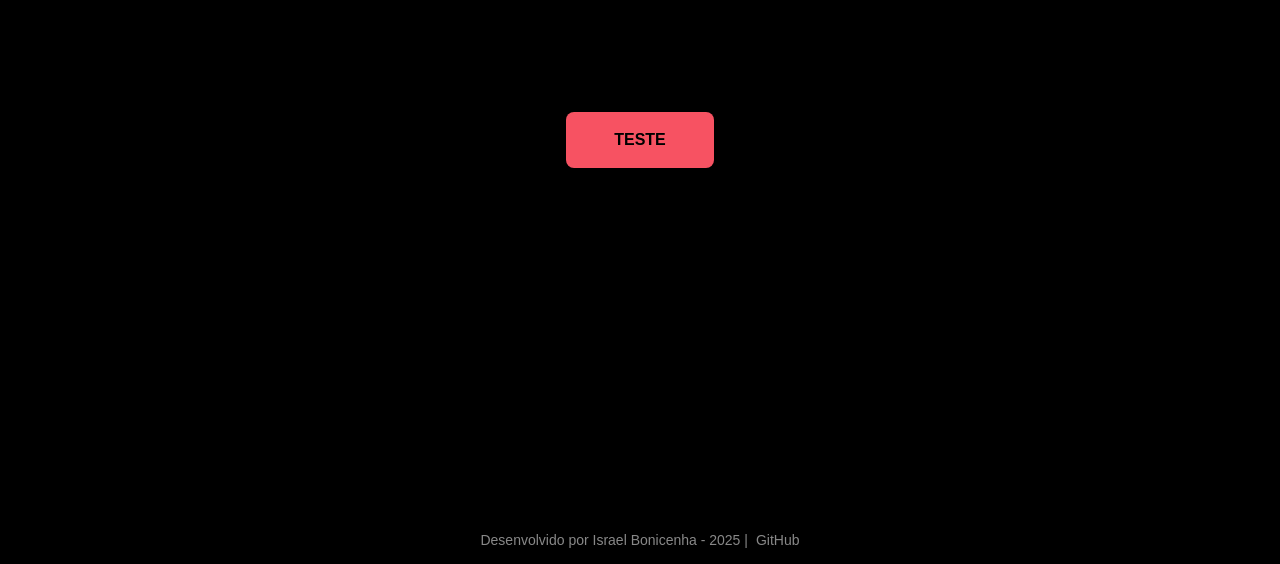
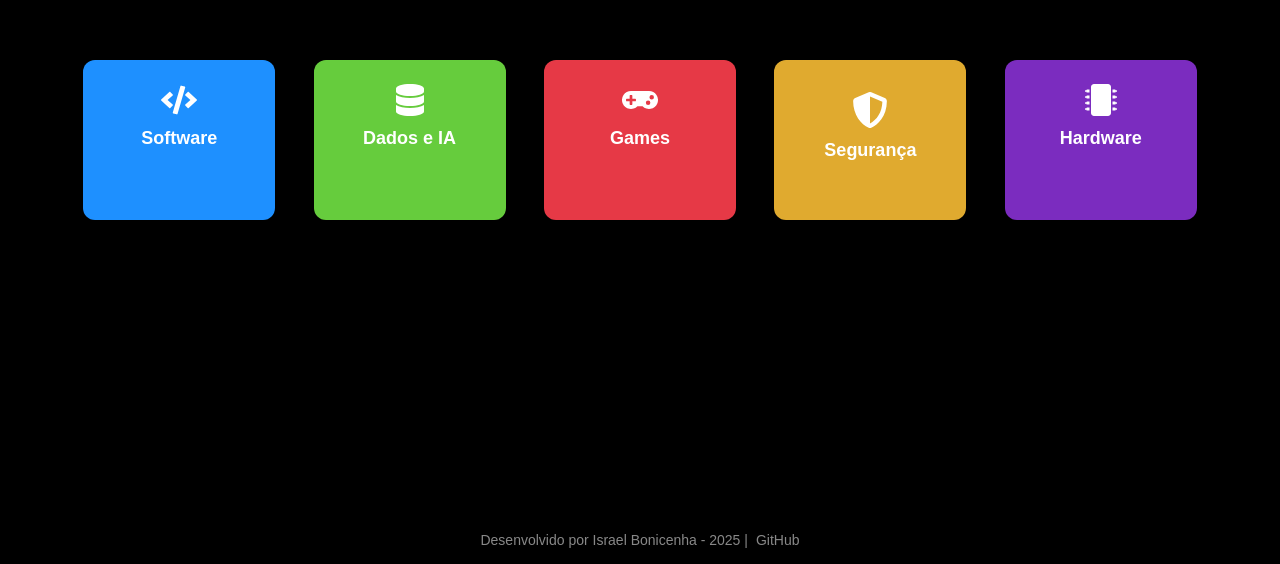
Before and after one commit to IsraelBonicenha/my-profissao-cc, a Next.js app: page /pilares in a window 1280 px wide. Shown: the part 236-800 px from the top of the page. Built offline with nearby package versions, Linux system fonts and the light colour scheme.

Commit message:
feat(pilares): implementar página completa com cards e layout

```diff
--- a/src/app/pilares/page.js
+++ b/src/app/pilares/page.js
@@ -1,17 +1,60 @@
+import { FaCode, FaGamepad, FaDatabase, FaShieldAlt, FaMicrochip } from "react-icons/fa";
+
 export default function Pilares() {
+  const pilares = [
+    {
+      icon: FaCode,
+      title: "Software",
+      desc: "Crie apps que mudam vidas",
+      color: "bg-[#1E90FF] hover:bg-[#1E90FF]",
+    },
+    {
+      icon: FaDatabase,
+      title: "Dados e IA",
+      desc: "Preveja o futuro com dados",
+      color: "bg-[#66CC3D] hover:bg-[#66CC3D]",
+    },
+    {
+      icon: FaGamepad,
+      title: "Games",
+      desc: "Entretenimento que conecta pessoas",
+      color: "bg-[#E63946] hover:bg-[#E63946]",
+    },
+    {
+      icon: FaShieldAlt,
+      title: "Segurança",
+      desc: "Proteja o mundo digital",
+      color: "bg-[#E0AA2F] hover:bg-[#E0AA2F]"
+    },
+    {
+      icon: FaMicrochip,
+      title: "Hardware",
+      desc: "Construa o cérebro das máquinas",
+      color: "bg-[#7B2CBF] hover:bg-[#7B2CBF]",
+    },
+  ];
+
   return (
     <div className="flex flex-col min-h-screen overflow-x-hidden">
       {/* Main Section */}
       <main className="flex-grow flex flex-col items-center justify-center px-4 sm:px-10 md:px-20 mt-16 mb-16">
-        <section className="max-w-4xl w-full text-center">
-          {/* Call to Action */}
-          <div className="flex justify-center">
-            <a
-              href="#pilares"
-              className="bg-[#F75262] text-black font-bold px-8 sm:px-12 py-3 sm:py-4 rounded-lg shadow-lg hover:scale-105 transition-transform duration-300"
-            >
-              TESTE
-            </a>
+        <section id="pilares" className="max-w-6xl w-full text-center">
+          <div className="grid grid-cols-1 sm:grid-cols-2 md:grid-cols-3 lg:grid-cols-5 gap-8 justify-items-center">
+            {pilares.map((pilar, i) => {
+              const Icon = pilar.icon;
+              return (
+                <div
+                  key={i}
+                  className={`group ${pilar.color} text-white rounded-xl p-6 flex flex-col items-center justify-center h-40 w-48 hover:scale-105 transition-transform duration-200 shadow-lg`}
+                >
+                  <Icon className="text-4xl mb-2" />
+                  <span className="text-lg font-bold">{pilar.title}</span>
+                  <span className="text-sm opacity-0 group-hover:opacity-100 transition-opacity mt-1 text-center">
+                    {pilar.desc}
+                  </span>
+                </div>
+              );
+            })}
           </div>
         </section>
       </main>
```
